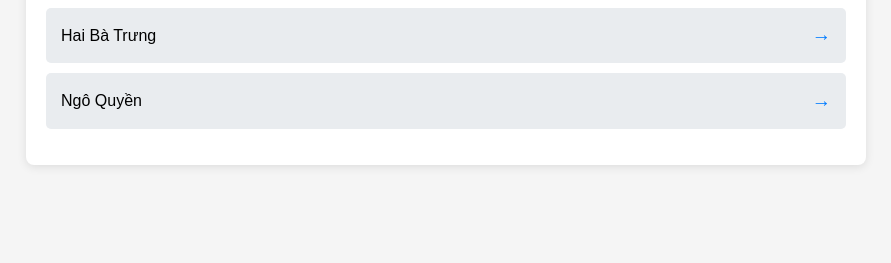
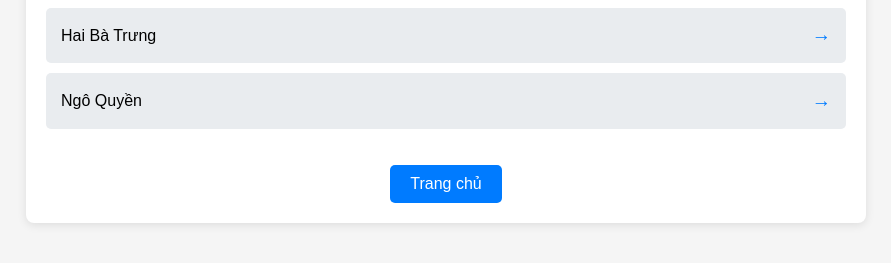
Before and after one commit to spacezq/SuKyDatViet, a plain HTML site: page index.html in a window 1280 px wide. Shown: the part 173-436 px from the top of the page, without its empty margins (194-1085 px from the left). Drawn offline with Linux system fonts and the light colour scheme.

Commit message:
Update index.html add button Trang chủ

```diff
--- a/index.html
+++ b/index.html
@@ -59,6 +59,19 @@
         .character-list li:hover::after {
             transform: translateX(5px);
         }
+        button {
+            padding: 10px 20px;
+            border: none;
+            border-radius: 5px;
+            background-color: #007bff;
+            color: white;
+            cursor: pointer;
+            margin-top: 20px;
+            font-size: 1em;
+        }
+        button:hover {
+            background-color: #0056b3;
+        }
     </style>
 </head>
 <body>
@@ -68,12 +81,17 @@
             <li onclick="goToCharacterDetail('haibatrung')">Hai Bà Trưng</li>
             <li onclick="goToCharacterDetail('ngquyen')">Ngô Quyền</li>
         </ul>
+        <button onclick="goToHomepage()">Trang chủ</button>
     </div>
 
     <script>
         function goToCharacterDetail(characterId) {
             window.location.href = '/SuKyDatViet/character_detail.html?id=' + characterId;
         }
+
+        function goToHomepage() {
+            window.open('https://sukydatvietmau.wordpress.com/', '_blank');
+        }
     </script>
 </body>
 </html>
```
